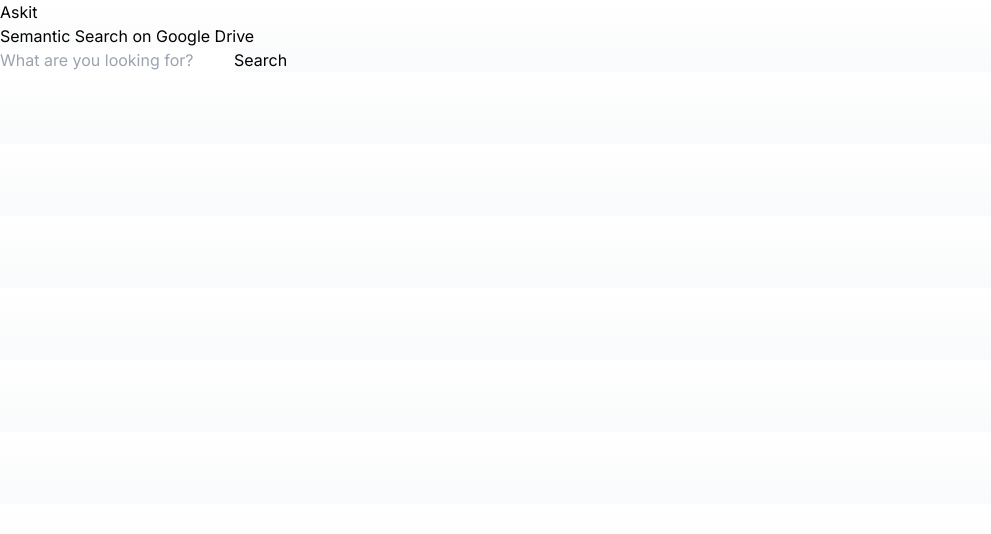
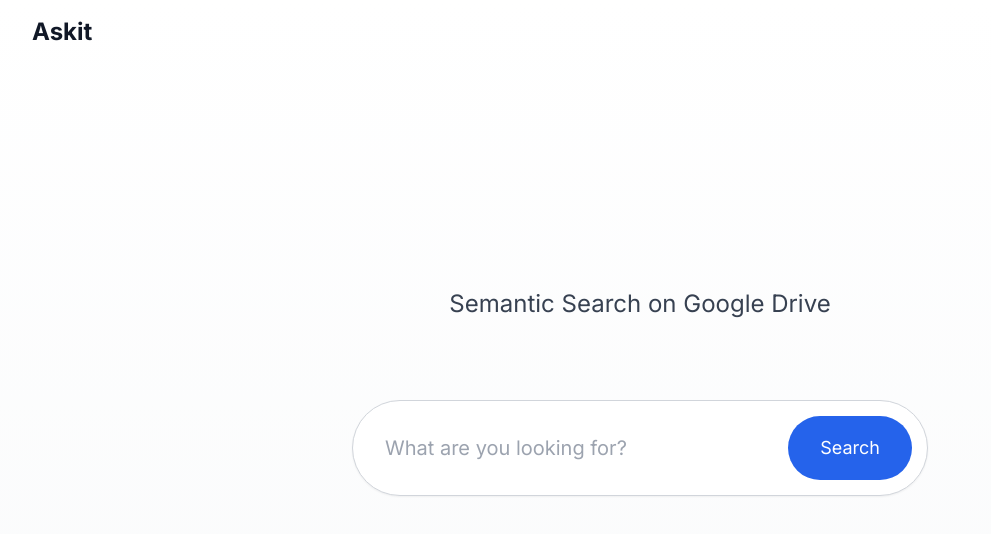
Before and after one commit to HandsomeSB/Askit, a Next.js app in the folder frontend/: page / in a window 1280 px wide. Shown: the top 534 px of the page, without its empty margins (0-991 px from the left). Built offline with nearby package versions, Linux system fonts and the light colour scheme.

Commit message:
tailwind fix

```diff
--- /dev/null
+++ b/frontend/tailwind.config.js
@@ -0,0 +1,10 @@
+/** @type {import('tailwindcss').Config} */
+module.exports = {
+    content: [
+      "./src/**/*.{js,jsx,ts,tsx}",  // adjust this based on your project structure
+    ],
+    theme: {
+      extend: {},
+    },
+    plugins: [],
+  }
```
Also changed, not shown: 1 other file (tests, documents, lock files or other folders).
